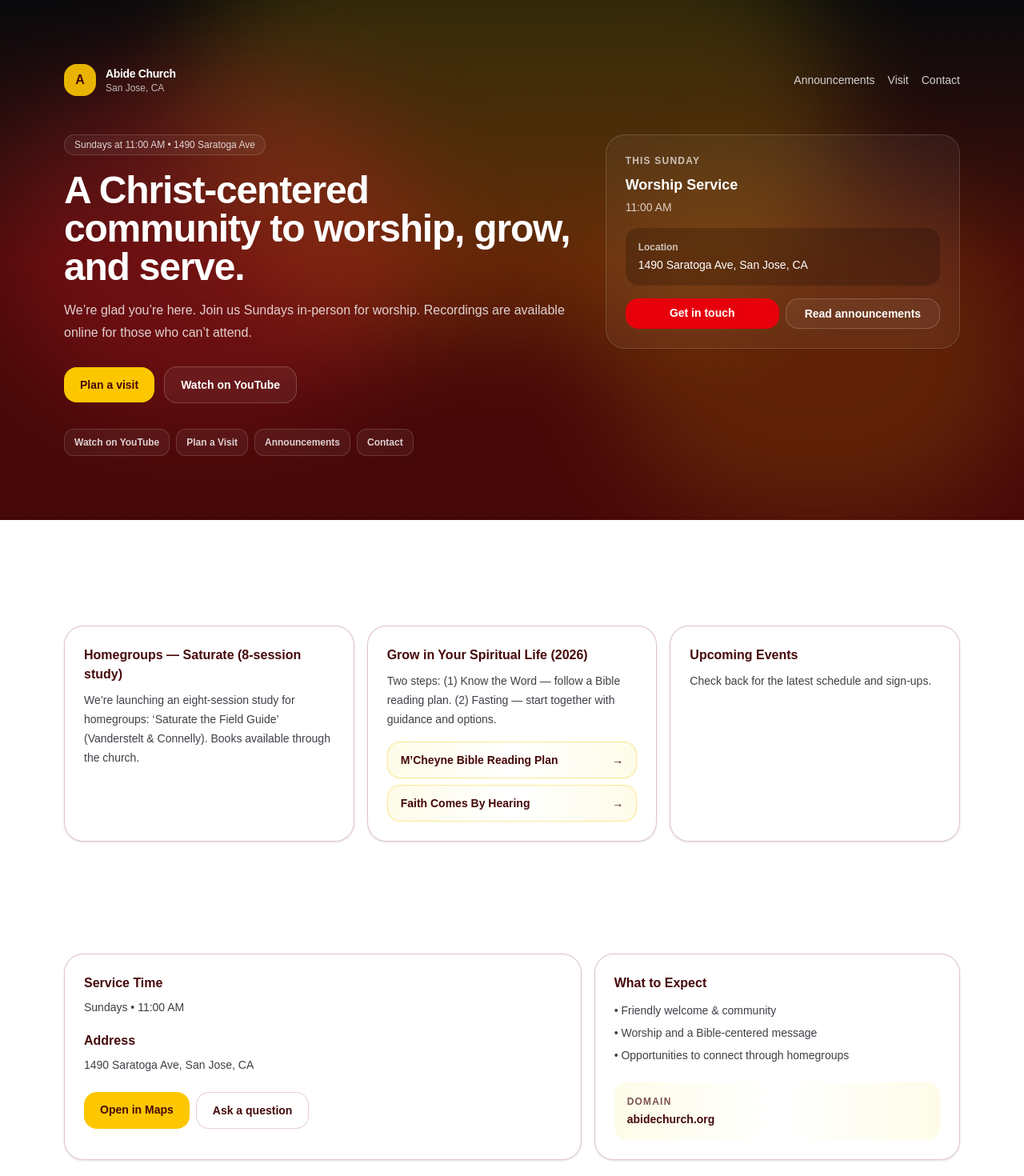
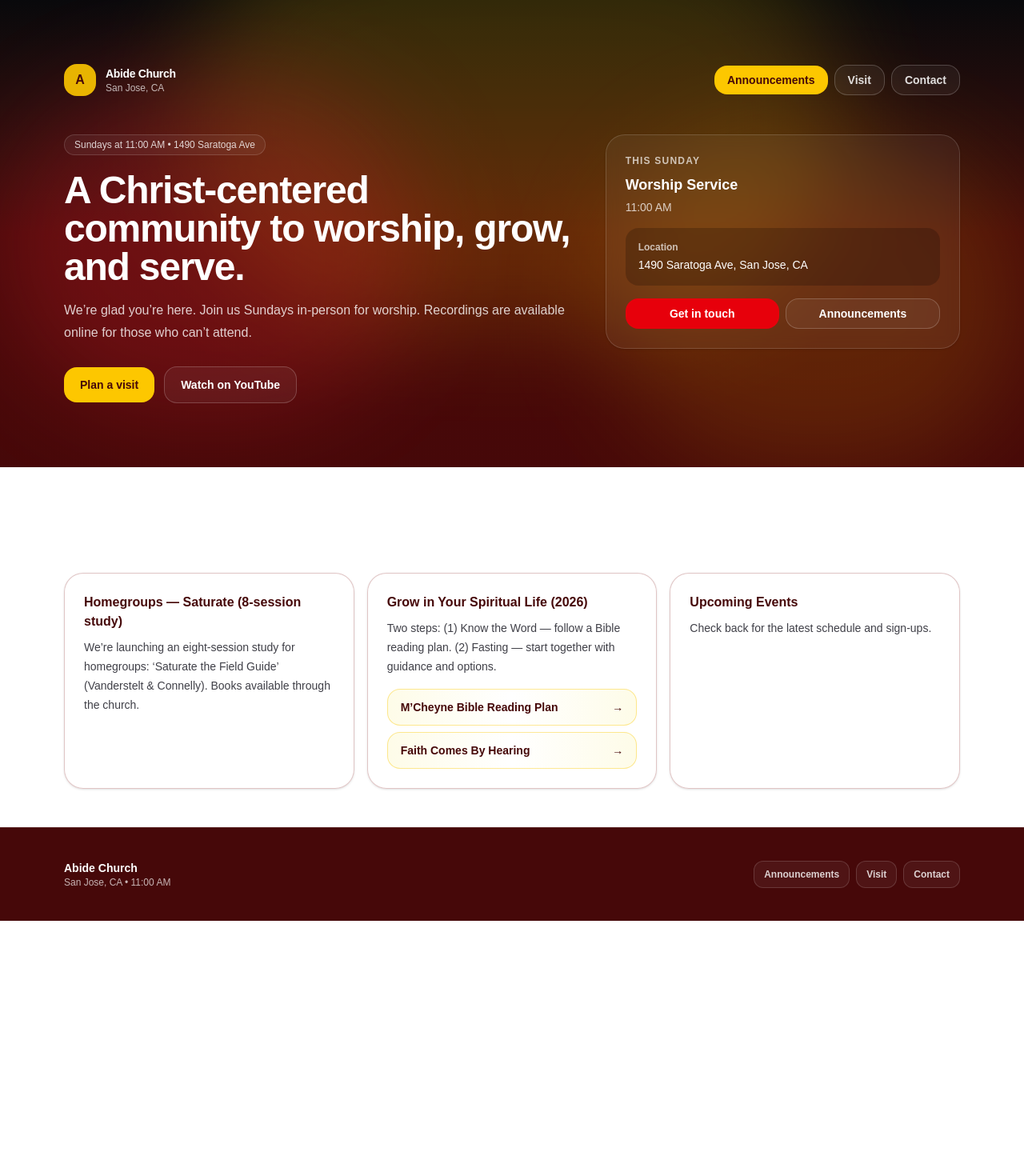
Before and after one commit to lugeorge8/abide, a Next.js app: page / in a window 1280 px wide. Shown: the top 1470 px of the page at 80% size. After the commit the page ends 1151 px from the top, so only its background shows below. Built offline with nearby package versions, Linux system fonts and the light colour scheme.

Commit message:
Convert sections into click tabs

```diff
--- a/src/app/page.tsx
+++ b/src/app/page.tsx
@@ -1,3 +1,9 @@
+"use client";
+
+import { useMemo, useState } from "react";
+
+type Tab = "announcements" | "visit" | "contact";
+
 const announcements = [
   {
     title: "Homegroups — Saturate (8-session study)",
@@ -23,12 +29,28 @@ const announcements = [
   },
 ] as const;
 
-const quickLinks = [
-  { label: "Watch on YouTube", href: "https://www.youtube.com" },
-  { label: "Plan a Visit", href: "#visit" },
-  { label: "Announcements", href: "#announcements" },
-  { label: "Contact", href: "#contact" },
-] as const;
+function TabButton({
+  active,
+  onClick,
+  children,
+}: {
+  active: boolean;
+  onClick: () => void;
+  children: React.ReactNode;
+}) {
+  return (
+    <button
+      onClick={onClick}
+      className={
+        active
+          ? "rounded-2xl bg-yellow-400 px-4 py-2 text-sm font-semibold text-red-950"
+          : "rounded-2xl border border-white/20 bg-white/5 px-4 py-2 text-sm font-semibold text-white/85 hover:bg-white/10"
+      }
+    >
+      {children}
+    </button>
+  );
+}
 
 function SectionTitle({ kicker, title }: { kicker?: string; title: string }) {
   return (
@@ -46,6 +68,19 @@ function SectionTitle({ kicker, title }: { kicker?: string; title: string }) {
 }
 
 export default function Home() {
+  const [tab, setTab] = useState<Tab>("announcements");
+
+  const tabLabel = useMemo(() => {
+    switch (tab) {
+      case "announcements":
+        return "Announcements";
+      case "visit":
+        return "Plan a Visit";
+      case "contact":
+        return "Contact";
+    }
+  }, [tab]);
+
   return (
     <div className="min-h-screen text-white">
       {/* HERO */}
@@ -53,7 +88,7 @@ export default function Home() {
         <div className="absolute inset-0 bg-gradient-to-b from-zinc-950 via-red-950 to-red-950" />
         <div className="absolute inset-0 opacity-70">
           <div className="absolute -top-28 left-1/2 h-[520px] w-[820px] -translate-x-1/2 rounded-full bg-yellow-400/25 blur-3xl" />
-          <div className="absolute top-24 left-0 h-[420px] w-[520px] rounded-full bg-red-500/30 blur-3xl" />
+          <div className="absolute left-0 top-24 h-[420px] w-[520px] rounded-full bg-red-500/30 blur-3xl" />
           <div className="absolute bottom-0 right-0 h-[420px] w-[520px] rounded-full bg-yellow-400/20 blur-3xl" />
         </div>
 
@@ -68,17 +103,17 @@ export default function Home() {
                 <div className="text-xs text-white/70">San Jose, CA</div>
               </div>
             </div>
-            <nav className="hidden items-center gap-4 text-sm text-white/80 sm:flex">
-              <a className="hover:text-white" href="#announcements">
+            <div className="hidden items-center gap-2 sm:flex">
+              <TabButton active={tab === "announcements"} onClick={() => setTab("announcements")}>
                 Announcements
-              </a>
-              <a className="hover:text-white" href="#visit">
+              </TabButton>
+              <TabButton active={tab === "visit"} onClick={() => setTab("visit")}>
                 Visit
-              </a>
-              <a className="hover:text-white" href="#contact">
+              </TabButton>
+              <TabButton active={tab === "contact"} onClick={() => setTab("contact")}>
                 Contact
-              </a>
-            </nav>
+              </TabButton>
+            </div>
           </header>
 
           <div className="mt-12 grid grid-cols-1 gap-10 lg:grid-cols-12">
@@ -96,12 +131,12 @@ export default function Home() {
               </p>
 
               <div className="mt-7 flex flex-col gap-3 sm:flex-row sm:items-center">
-                <a
-                  href="#visit"
+                <button
+                  onClick={() => setTab("visit")}
                   className="inline-flex items-center justify-center rounded-2xl bg-yellow-400 px-5 py-3 text-sm font-semibold text-red-950 hover:bg-yellow-300"
                 >
                   Plan a visit
-                </a>
+                </button>
                 <a
                   href="https://www.youtube.com"
                   target="_blank"
@@ -112,16 +147,19 @@ export default function Home() {
                 </a>
               </div>
 
-              <div className="mt-8 flex flex-wrap gap-2">
-                {quickLinks.map((l) => (
-                  <a
-                    key={l.label}
-                    href={l.href}
-                    className="rounded-xl border border-white/15 bg-white/5 px-3 py-2 text-xs font-semibold text-white/80 hover:bg-white/10"
-                  >
-                    {l.label}
-                  </a>
-                ))}
+              <div className="mt-8 flex flex-wrap items-center gap-2 sm:hidden">
+                <div className="mr-2 text-xs font-semibold uppercase tracking-widest text-white/60">
+                  {tabLabel}
+                </div>
+                <TabButton active={tab === "announcements"} onClick={() => setTab("announcements")}>
+                  Announcements
+                </TabButton>
+                <TabButton active={tab === "visit"} onClick={() => setTab("visit")}>
+                  Visit
+                </TabButton>
+                <TabButton active={tab === "contact"} onClick={() => setTab("contact")}>
+                  Contact
+                </TabButton>
               </div>
             </div>
 
@@ -137,18 +175,18 @@ export default function Home() {
                   <div className="mt-1 text-sm">1490 Saratoga Ave, San Jose, CA</div>
                 </div>
                 <div className="mt-4 flex gap-2">
-                  <a
-                    href="#contact"
+                  <button
+                    onClick={() => setTab("contact")}
                     className="w-full rounded-2xl bg-red-600 px-4 py-2 text-center text-sm font-semibold text-white hover:bg-red-500"
                   >
                     Get in touch
-                  </a>
-                  <a
-                    href="#announcements"
+                  </button>
+                  <button
+                    onClick={() => setTab("announcements")}
                     className="w-full rounded-2xl border border-white/20 bg-white/5 px-4 py-2 text-center text-sm font-semibold text-white hover:bg-white/10"
                   >
-                    Read announcements
-                  </a>
+                    Announcements
+                  </button>
                 </div>
               </div>
             </div>
@@ -156,10 +194,10 @@ export default function Home() {
         </div>
       </div>
 
-      {/* CONTENT */}
+      {/* TABBED CONTENT */}
       <main className="mx-auto w-full max-w-6xl px-4 py-12">
-        {/* Announcements */}
-        <section id="announcements" className="scroll-mt-24">
+        {tab === "announcements" ? (
+          <section>
             <SectionTitle kicker="Updates" title="Announcements" />
             <div className="mt-6 grid grid-cols-1 gap-4 lg:grid-cols-3">
               {announcements.map((a) => (
@@ -189,9 +227,10 @@ export default function Home() {
               ))}
             </div>
           </section>
+        ) : null}
 
-        {/* Visit */}
-        <section id="visit" className="mt-14 scroll-mt-24">
+        {tab === "visit" ? (
+          <section>
             <SectionTitle kicker="New here?" title="Plan a Visit" />
             <div className="mt-6 grid grid-cols-1 gap-4 lg:grid-cols-12">
               <div className="rounded-3xl border border-red-900/25 bg-white/80 p-6 text-zinc-900 shadow-sm lg:col-span-7">
@@ -210,12 +249,12 @@ export default function Home() {
                   >
                     Open in Maps
                   </a>
-                <a
-                  href="#contact"
+                  <button
+                    onClick={() => setTab("contact")}
                     className="rounded-2xl border border-red-900/20 bg-white px-5 py-3 text-sm font-semibold text-red-950 hover:bg-zinc-50"
                   >
                     Ask a question
-                </a>
+                  </button>
                 </div>
               </div>
 
@@ -237,9 +276,10 @@ export default function Home() {
               </div>
             </div>
           </section>
+        ) : null}
 
-        {/* Contact */}
-        <section id="contact" className="mt-14 scroll-mt-24">
+        {tab === "contact" ? (
+          <section>
             <SectionTitle kicker="Reach us" title="Contact" />
             <div className="mt-6 grid grid-cols-1 gap-4 lg:grid-cols-12">
               <div className="rounded-3xl border border-red-900/25 bg-white/80 p-6 text-zinc-900 shadow-sm lg:col-span-7">
@@ -275,6 +315,7 @@ export default function Home() {
               </div>
             </div>
           </section>
+        ) : null}
       </main>
 
       <footer className="border-t border-white/10 bg-red-950">
@@ -284,24 +325,24 @@ export default function Home() {
             <div className="text-xs text-white/70">San Jose, CA • 11:00 AM</div>
           </div>
           <div className="flex flex-wrap gap-2">
-            <a
+            <button
               className="rounded-xl border border-white/15 bg-white/5 px-3 py-2 text-xs font-semibold hover:bg-white/10"
-              href="#announcements"
+              onClick={() => setTab("announcements")}
             >
               Announcements
-            </a>
-            <a
+            </button>
+            <button
               className="rounded-xl border border-white/15 bg-white/5 px-3 py-2 text-xs font-semibold hover:bg-white/10"
-              href="#visit"
+              onClick={() => setTab("visit")}
             >
               Visit
-            </a>
-            <a
+            </button>
+            <button
               className="rounded-xl border border-white/15 bg-white/5 px-3 py-2 text-xs font-semibold hover:bg-white/10"
-              href="#contact"
+              onClick={() => setTab("contact")}
             >
               Contact
-            </a>
+            </button>
           </div>
         </div>
       </footer>
```
Lines whose indentation alone changed are shown as unchanged.
